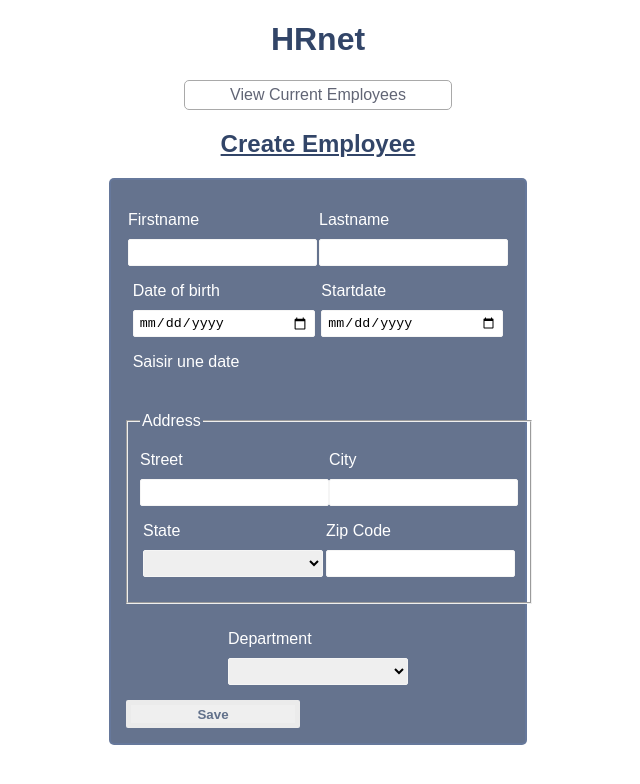
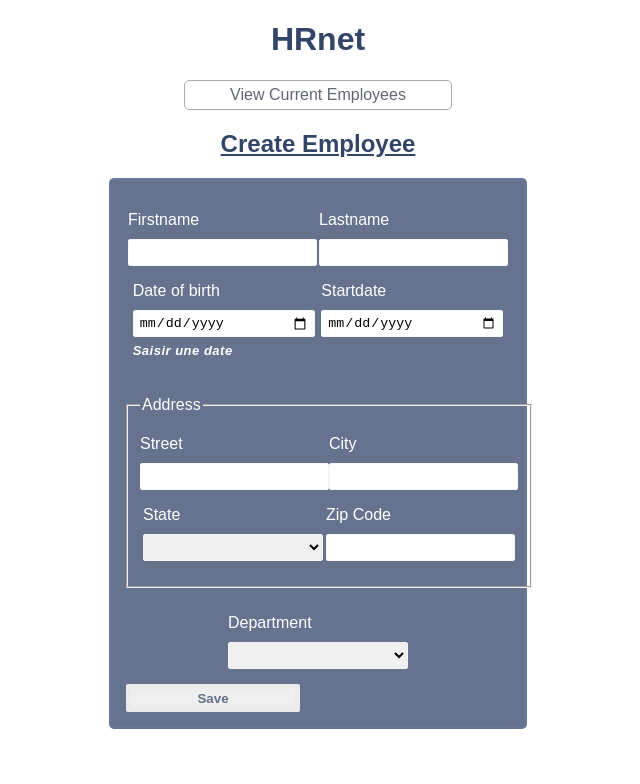
Before and after one commit to cnahornyj/ClaraNahornyj_14_23022022, a React (Create React App) app: page / in a window 1280 px wide. Shown: the top 784 px of the page, without its empty margins (322-962 px from the left). Built offline with nearby package versions, Linux system fonts and the light colour scheme.

Commit message:
Mise en place Redux + provider + utilisation selector pour tableau des employés

```diff
--- a/package.json
+++ b/package.json
@@ -9,6 +9,7 @@
     "react": "^17.0.2",
     "react-dom": "^17.0.2",
     "react-powerfool-modal": "^0.3.0",
+    "react-redux": "^7.2.8",
     "react-router-dom": "^5.3.0",
     "react-scripts": "5.0.0",
     "react-table": "^7.7.0",
--- a/src/App.css
+++ b/src/App.css
@@ -25,12 +25,14 @@ fieldset {
   margin: 25px 0 10px;
 }
 
-form > div:nth-child(1), form > div:nth-child(2), fieldset > div {
+form > div:nth-child(1),
+form > div:nth-child(2),
+fieldset > div {
   display: flex;
   justify-content: space-evenly;
 }
 
-fieldset > div:last-child{
+fieldset > div:last-child {
   margin-bottom: 15px;
 }
 
@@ -134,6 +136,19 @@ td {
   padding: 5px;
 }
 
+.error-input {
+  border: 2px solid red;
+  background: #ffd4c4;
+}
+
+.error-message {
+  font-weight: 600;
+  font-size: 13px;
+  font-style: italic;
+  margin-top: 6px;
+  letter-spacing: 0.5px;
+}
+
 .filters,
 .pagination {
   display: flex;
--- a/src/components/FilteringTable.js
+++ b/src/components/FilteringTable.js
@@ -1,15 +1,18 @@
 import React from "react";
+import { useSelector } from "react-redux";
 import {
   useTable,
   useGlobalFilter,
   useSortBy,
   usePagination,
 } from "react-table";
-import mockUpData from "../mock-data.json";
 import { GlobalFilter } from "./GlobalFilter";
 
+
 function FilteringTable() {
-  const data = React.useMemo(() => mockUpData, []);
+
+  const employees = useSelector((state) => state.employees);
+  const data = React.useMemo(() => employees, []);
 
   const columns = React.useMemo(
     () => [
--- a/src/index.js
+++ b/src/index.js
@@ -1,14 +1,18 @@
-import React from 'react';
-import ReactDOM from 'react-dom';
-import './index.css';
-import App from './App';
-import reportWebVitals from './reportWebVitals';
+import React from "react";
+import ReactDOM from "react-dom";
+import "./index.css";
+import App from "./App";
+import reportWebVitals from "./reportWebVitals";
+import { Provider } from "react-redux";
+import { store } from "../src/store";
 
 ReactDOM.render(
-  <React.StrictMode>
-    <App />
-  </React.StrictMode>,
-  document.getElementById('root')
+  <Provider store={store}>
+    <React.StrictMode>
+      <App />
+    </React.StrictMode>
+  </Provider>,
+  document.getElementById("root")
 );
 
 // If you want to start measuring performance in your app, pass a function
--- a/src/store.js
+++ b/src/store.js
@@ -4,20 +4,7 @@ const reduxDevtools =
 
 // initial state
 const initialState = {
-  employees: [
-    // {
-    //   username: "test",
-    //   id: 1,
-    //   title: "Eat",
-    //   completed: true,
-    // },
-    // {
-    //   username: "test",
-    //   id: 2,
-    //   title: "Code",
-    //   completed: false,
-    // },
-  ],
+  employees: [],
 };
 
 // actions creator
@@ -27,13 +14,12 @@ export const createEmployee = (payload) => ({
 });
 
 // reducer
-
 function employeeReducer(state = initialState, action) {
   switch (action.type) {
     case "CREATE_EMPLOYEE":
       return {
         ...state,
-        employees: [...action.payload],
+        employees: [...state.employees, action.payload],
       };
     default:
       return state;
--- a/src/views/CurrentEmployees.js
+++ b/src/views/CurrentEmployees.js
@@ -1,16 +1,12 @@
-import React, { useState } from "react";
 import { Link } from "react-router-dom";
 import FilteringTable from "../components/FilteringTable";
-import data from "../mock-data.json";
 
 function CurrentEmployees() {
-  // const [employees, setEmployees] = useState(data);
-
   return (
     <div>
       <h1>HRnet</h1>
       <h2>Current Employees</h2>
-      <FilteringTable/>
+      <FilteringTable />
       <Link to="/">Home</Link>
     </div>
   );
--- a/src/views/Home.js
+++ b/src/views/Home.js
@@ -1,6 +1,8 @@
 import React, { useState } from "react";
 import { Link } from "react-router-dom";
 import { Modal } from "react-powerfool-modal";
+import { useStore } from 'react-redux';
+
 import { createEmployee } from "../store";
 
 function Home() {
@@ -19,10 +21,7 @@ function Home() {
   const [zipcode, setZipcode] = useState("");
   const [department, setDepartment] = useState("");
 
-  function saveEmployee(e) {
-    e.preventDefault();
-    setShow(true);
-  }
+  const store = useStore();
 
   const onSubmit = (e) => {
     const employeeInfos = {
@@ -38,7 +37,6 @@ function Home() {
     };
 
     let checkString = /^[a-zA-Z]+$/;
-    // mettre par défaut une option à state & department /!\
     // mettre en place la gestion des erreurs lors de l'event onChange sur les input & select ?
 
     if (
@@ -67,11 +65,11 @@ function Home() {
       setError(false);
       setShow(true);
       console.log(employeeInfos);
-      //createEmployee(employeeInfos);
+      store.dispatch(createEmployee(employeeInfos));
+      // clearForm();
     }
   };
 
-  // Créer un objet à partir du formulaire et le push dans un state global employees ?
   const states = [
     {
       name: "Alabama",
```
Also changed, not shown: 1 other file (tests, documents, lock files or other folders).
